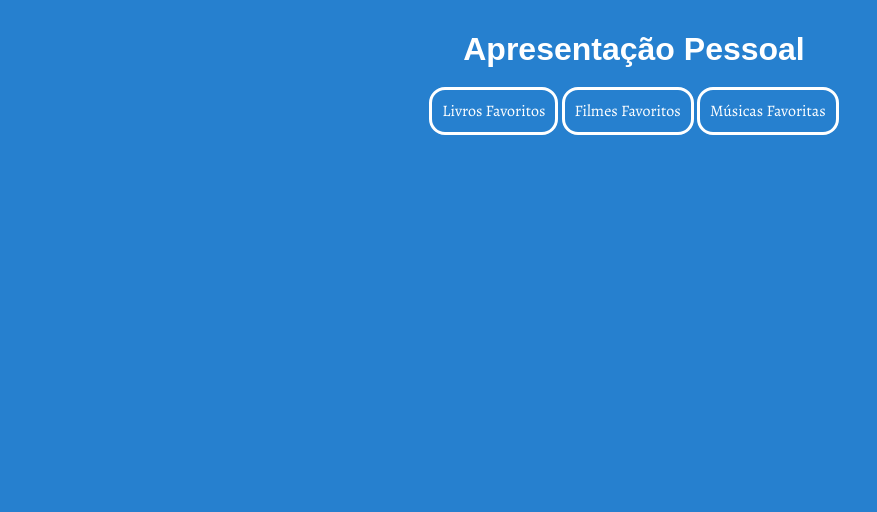
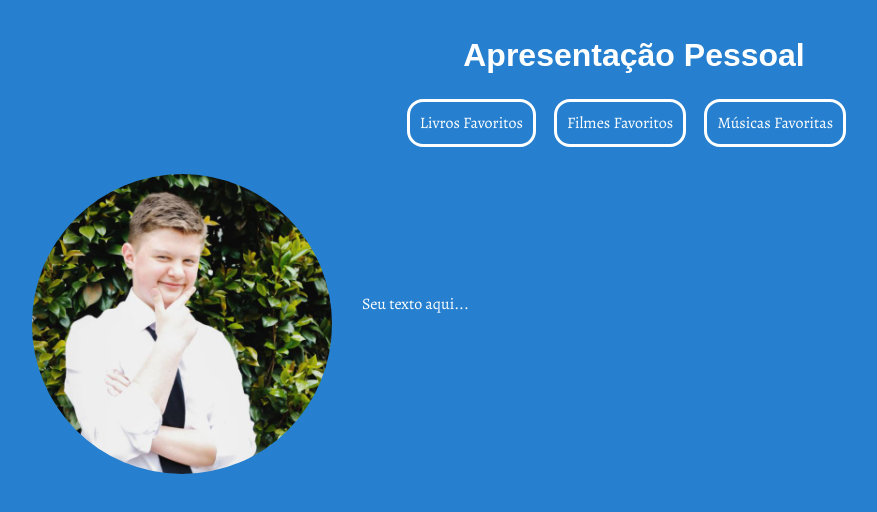
Before and after one commit to MatheusFrohlich/AV1, a plain HTML site: page index.html in a window 1280 px wide. Shown: the whole page, without its empty margins (6-883 px from the left). Drawn offline with nearby package versions, Linux system fonts and the light colour scheme; a web font is replaced by a local one.

Commit message:
termino aula

```diff
--- a/index.html
+++ b/index.html
@@ -6,6 +6,20 @@
         <meta name="viewport" content="width=device-width, initial-scale=1.0">
         <title>AV1</title>
         <link rel="stylesheet" href="style.css">
+
+        <style>
+            .container {
+              display: flex; /* Ativa o flexbox */
+              align-items: center; /* Alinha os itens verticalmente ao centro */
+            }
+
+            .container img {
+              margin-right: 30px; /* Espaçamento à direita da imagem */
+              margin-left: 30px;
+              margin-top: 40px;
+              border-radius: 50%;
+            }
+          </style>
     </head>
         <style>
         @import url('https://fonts.googleapis.com/css2?family=Alegreya:ital,wght@0,400..900;1,400..900&display=swap');
@@ -16,10 +30,16 @@
 
         <h1>Apresentação Pessoal</h1>
 
+        <a href="livros.html" class="ItemMenu">Livros Favoritos</a>
+        <a href="filmes.html" class="ItemMenu">Filmes Favoritos</a>
+        <a href="músicas.html" class="ItemMenu">Músicas Favoritas</a>
 
-        <a href="" class="ItemMenu">Livros Favoritos</a>
-        <a href="" class="ItemMenu">Filmes Favoritos</a>
-        <a href="" class="ItemMenu">Músicas Favoritas</a>
+        <div class="container">
+            <img src="me.jpg" alt="img" width="300" height="300">
+            <p>Seu texto aqui...</p>
+          </div>
+
+
 
 
 
--- a/style.css
+++ b/style.css
@@ -1,6 +1,7 @@
 h1{
-    padding: 10px;
+    padding: 16px;
     color: white;
+    text-decoration: none;
     background-color: rgb(38, 128, 207);
     font-family: "Anek Latin", sans-serif;
 }
@@ -22,11 +23,17 @@ body{
 
 .ItemMenu{
     padding: 10px;
+    margin-right: 15px;
     background-color: rgb(38, 128, 207);
     border-radius: 16px;
-    border-style: solid;
+    border: 3px solid white;
     text-decoration: none;
     color: white;
     font-family: "Alegreya", serif;
     font-size: 16px;
 }
+
+.ItemMenu:visited{
+    background-color: rgb(167, 110, 221);
+
+}
```
Also changed, not shown: me.jpg (added).
